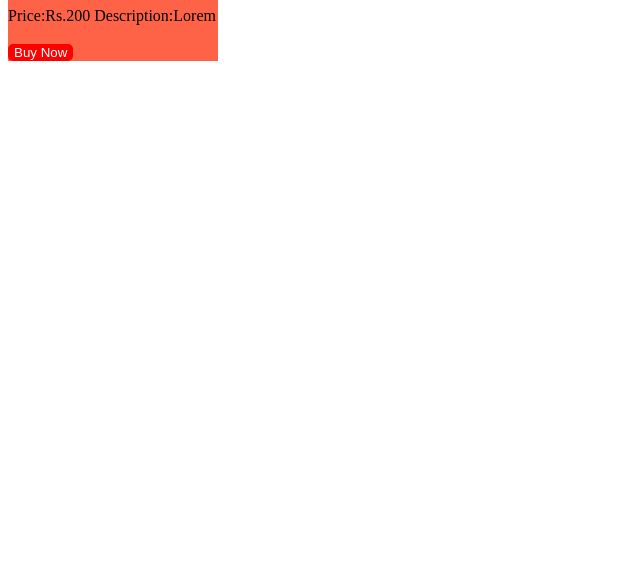
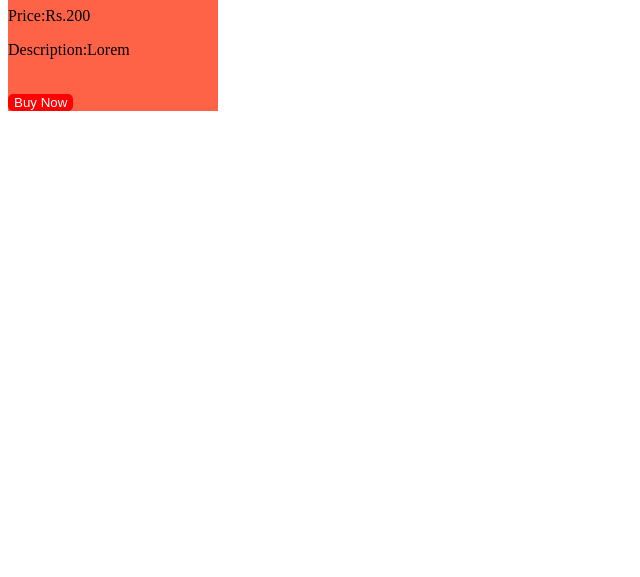
Before and after one commit to acciojob/pricing-card-Pratibha-98100, a website: page main.html in a window 1280 px wide. Shown: the part 223-800 px from the top of the page, without its empty margins (0-640 px from the left). Drawn offline with Linux system fonts and the light colour scheme.

Commit message:
created a submission

```diff
--- a/main.html
+++ b/main.html
@@ -15,8 +15,8 @@
 		<br>
 		<h1>Pricing Card</h1>
 		<div class="d" id="d1">
-			Price:Rs.200
-			Description:Lorem
+			<p>Price:Rs.200</p>
+			<p>Description:Lorem</p>
 		</div>
 
 		<br>
```
